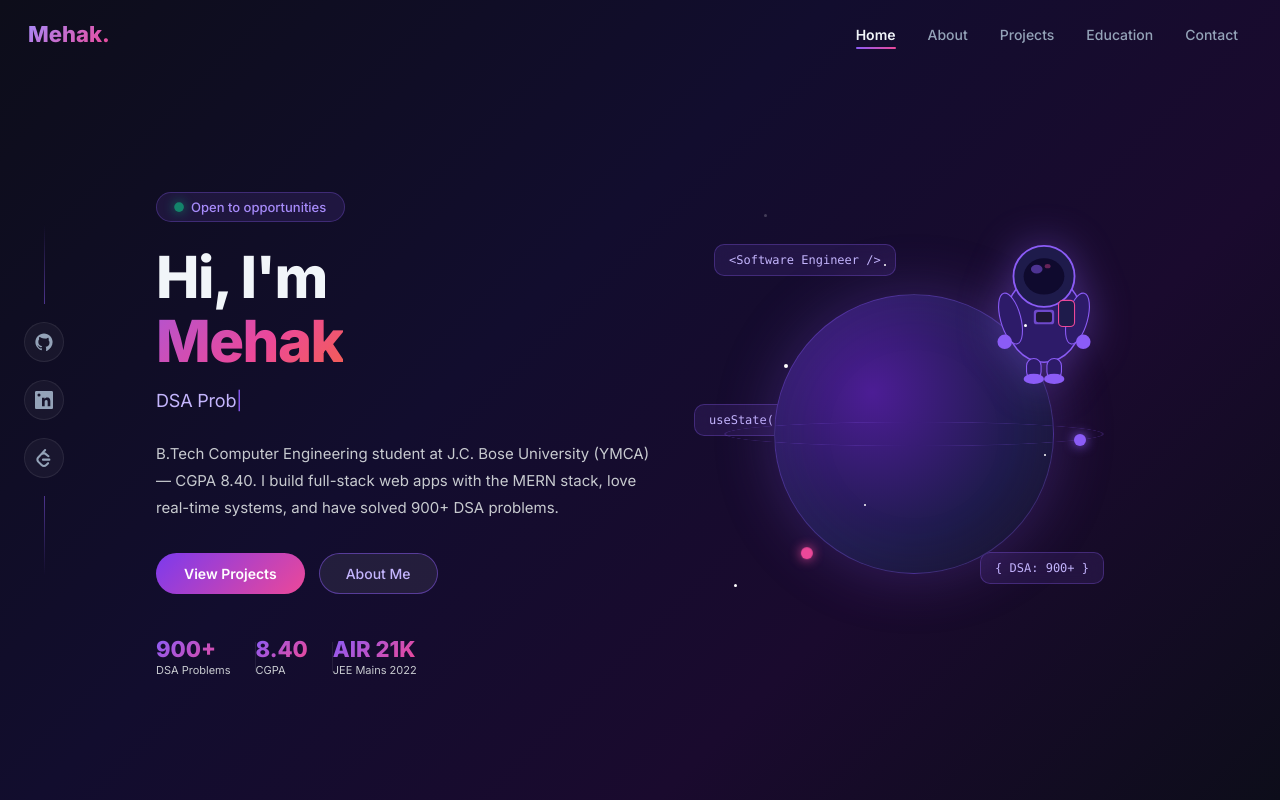
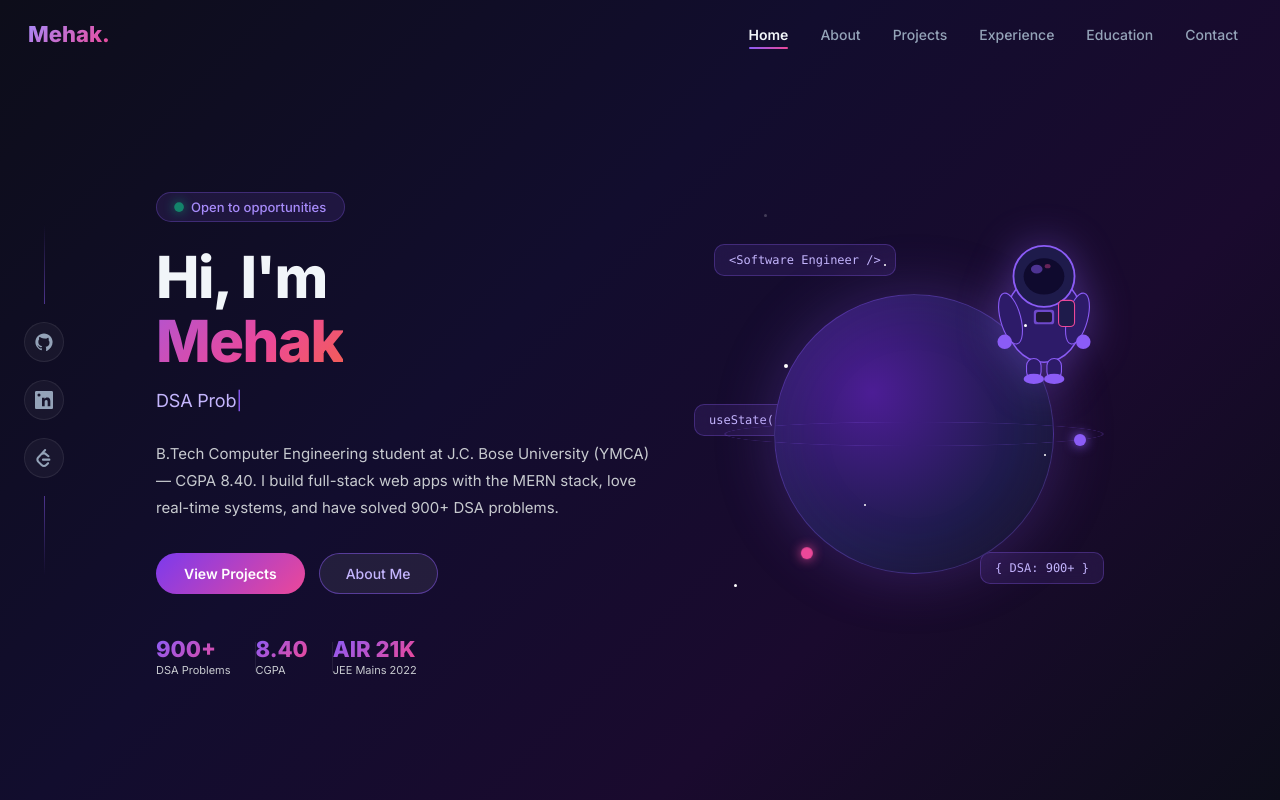
Before and after one commit to mmalik2004/My-Portfolio, a React (Vite) app: page / in a window 1280 px wide. Built offline with nearby package versions, Linux system fonts and the light colour scheme.

Commit message:
Add 'Experience' link to Navbar

```diff
--- a/src/components/Navbar.jsx
+++ b/src/components/Navbar.jsx
@@ -6,7 +6,7 @@ const LINKS = [
   { label: 'Home',       to: '/'           },
   { label: 'About',      to: '/about'      },
   { label: 'Projects',   to: '/projects'   },
-  // { label: 'Experience', to: '/experience' },
+  { label: 'Experience', to: '/experience' },
   { label: 'Education',  to: '/education'  },
   { label: 'Contact',    to: '/contact'    },
 ];
```
